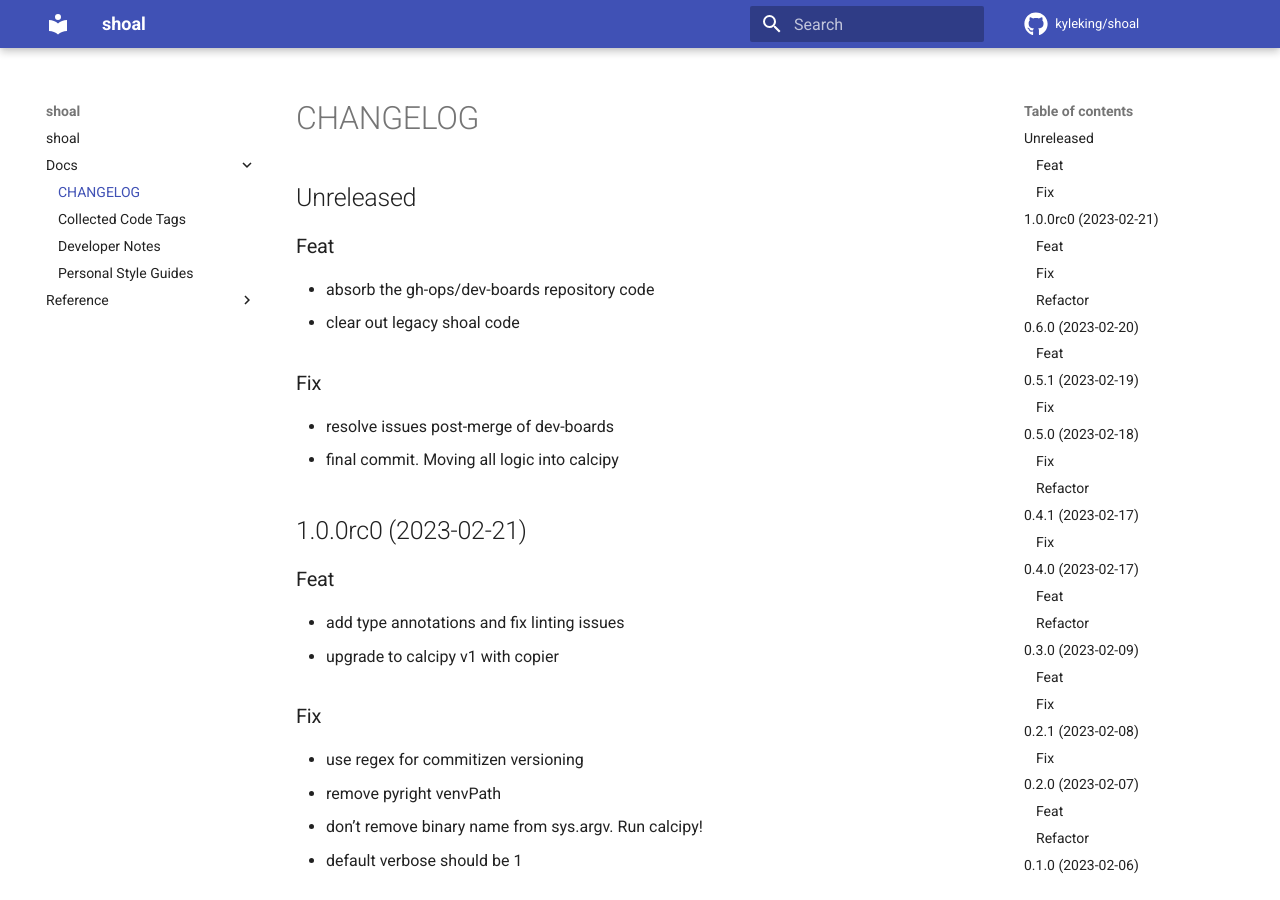
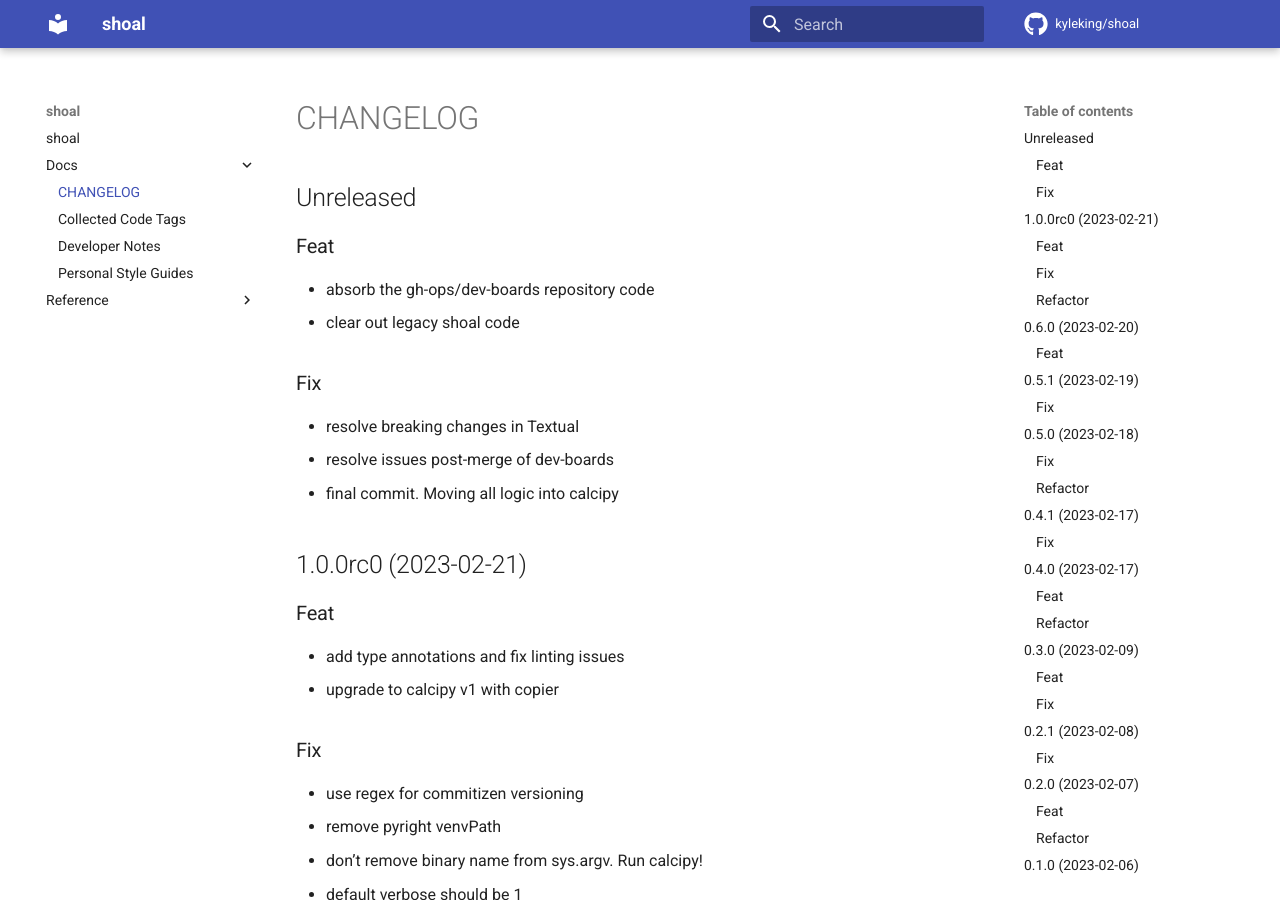
Before and after one commit to KyleKing/shoal, an MkDocs documentation site: the page built from docs/docs/CHANGELOG.md, in a window 1280 px wide and 900 px high. Built offline with MkDocs 1.6.1 and Material for MkDocs 9.7.7, drawn with Linux system fonts in a browser that asks for light colours; comment, search, counter and statistics services are not loaded.

Commit message:
docs: update changelog

```diff
--- a/docs/docs/CHANGELOG.md
+++ b/docs/docs/CHANGELOG.md
@@ -7,6 +7,7 @@
 
 ### Fix
 
+- resolve breaking changes in Textual
 - resolve issues post-merge of dev-boards
 - final commit. Moving all logic into calcipy
 
```
